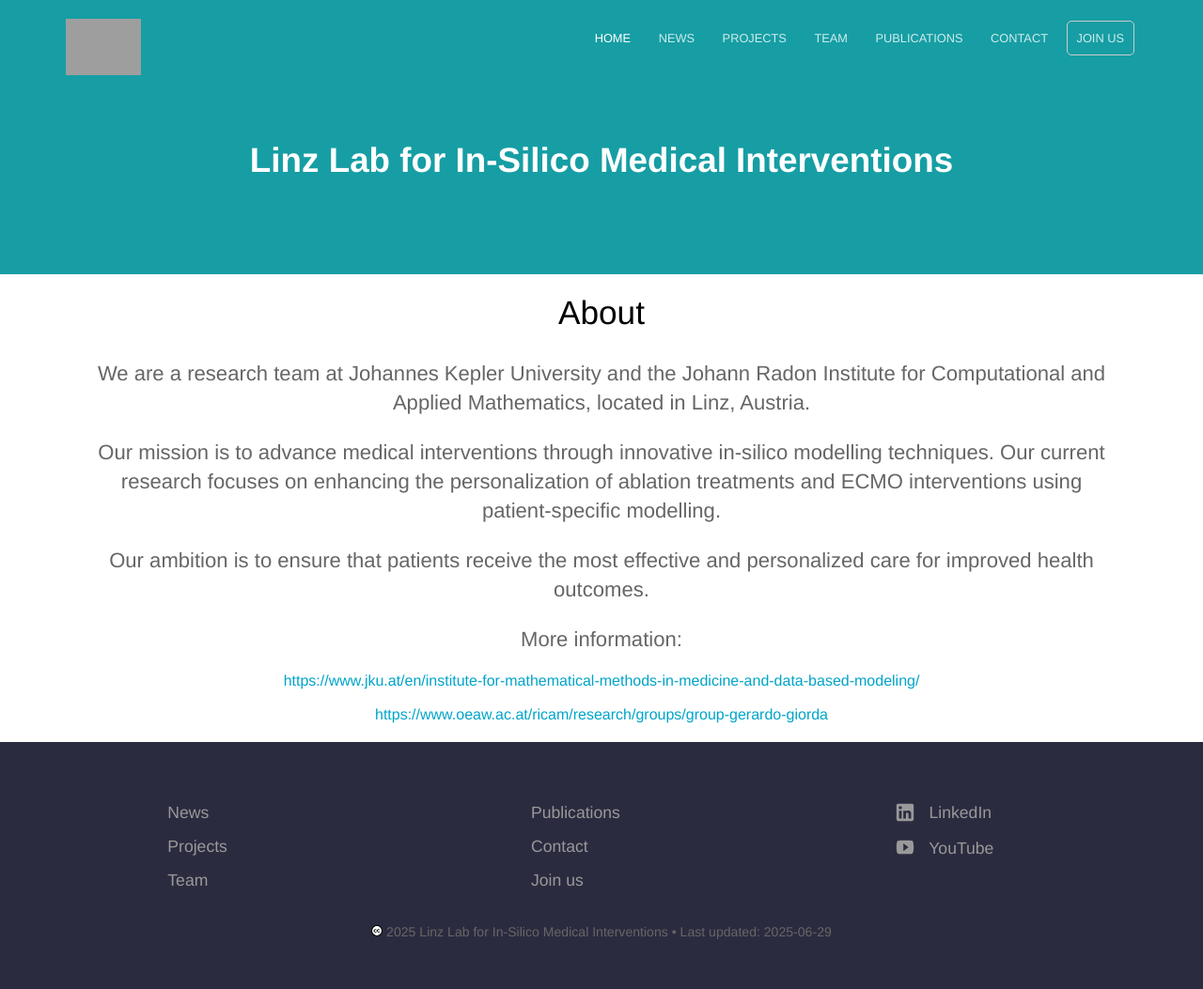
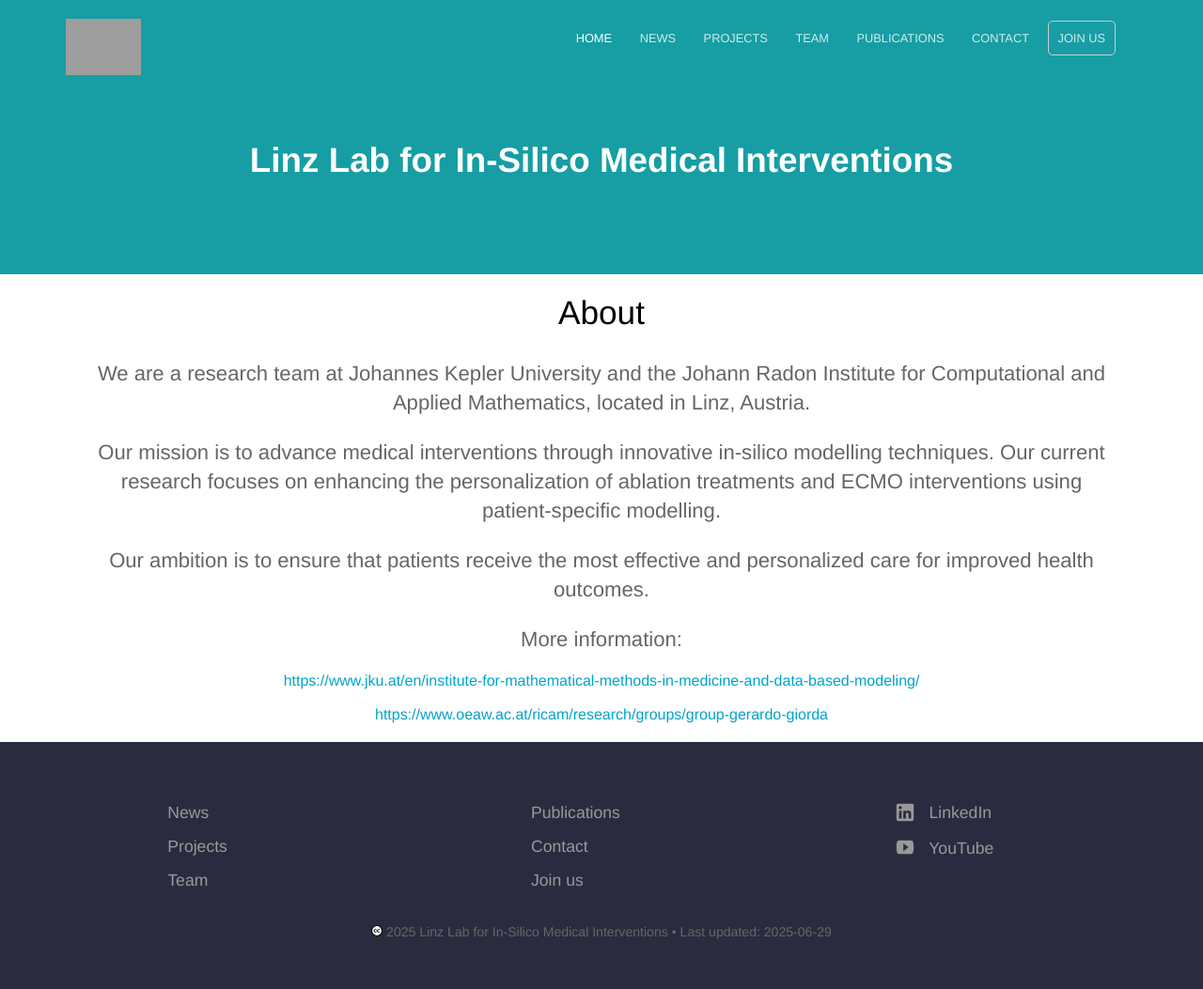
Before and after one commit to linzlabinsilmed/linzlabinsilmed.github.io, a Jekyll site: the page built from index.html, in a window 1280 px wide. Shown: the whole page at 94% size. Built offline with Jekyll 4.4.1, drawn with Linux system fonts in a browser that asks for light colours; the list of posts is cut into pages by our own code; grey boxes are pictures that could not be loaded.

Commit message:
Update layout.scss

```diff
--- a/_sass/layout.scss
+++ b/_sass/layout.scss
@@ -7,7 +7,7 @@
 .header-container {
         margin: 0 auto;
 	position: relative;
-	padding: 0 20px;
+	padding: 0 0px;
 }
 
 .text-container {
```
